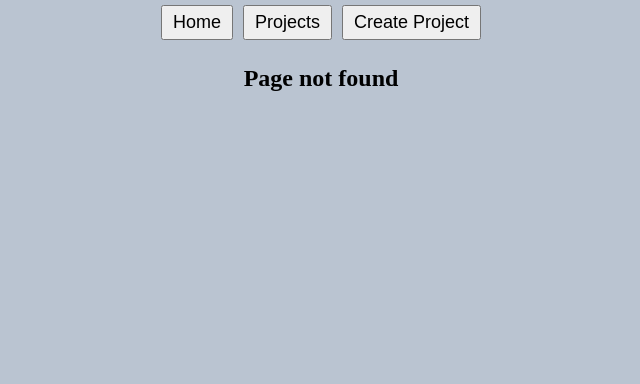
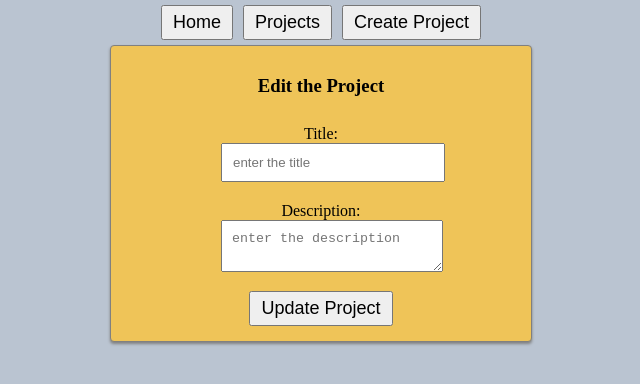
Before and after one commit to zee-fi/react-project-management, a React (Vite) app: page /projects/edit/1 in a window 1280 px wide. Before the commit this address had no page. Shown: the top 384 px of the page, without its empty margins (319-959 px from the left). Built offline with nearby package versions, Linux system fonts and the light colour scheme; no server answers.

Commit message:
add edit project functionality

```diff
--- a/src/App.jsx
+++ b/src/App.jsx
@@ -5,6 +5,7 @@ import Homepage from './pages/Homepage'
 import ProjectListPage from './pages/ProjectListPage'
 import CreateProject from './pages/CreateProject'
 import ProjectDetailsPage from './pages/ProjectDetailsPage'
+import EditProject from './pages/EditProject'
 
 function App() {
 
@@ -17,6 +18,7 @@ function App() {
         <Route path="/projects" element={<ProjectListPage />}></Route>
         <Route path="/projects/create" element={<CreateProject />}></Route>
         <Route path="/projects/:projectId" element={<ProjectDetailsPage />}></Route>
+        <Route path="/projects/edit/:projectId" element={<EditProject />} />
         <Route path="/*" element={<h2>Page not found</h2>}></Route>
       </Routes>
     </>
--- /dev/null
+++ b/src/pages/EditProject.jsx
@@ -0,0 +1,80 @@
+
+import axios from "axios";
+import { useState, useEffect } from "react";
+import { useNavigate, useParams } from "react-router-dom";
+
+import { API_URL } from "../config/api";
+
+
+function EditProject() {
+
+    const [title, setTitle] = useState("");
+    const [description, setDescription] = useState("");
+
+    const {projectId} = useParams();
+
+    const navigate = useNavigate();
+
+    useEffect( () => {
+        axios.get(`${API_URL}/projects/${projectId}`)
+            .then( response => {
+                setTitle(response.data.title);
+                setDescription(response.data.description)
+            })
+            .catch((error) => console.log("Error getting project details from the API...", error));
+    }, [projectId]);
+
+
+    const handleFormSubmit = (e) => {
+        e.preventDefault();
+
+        const newDetails = {
+            title: title,
+            description: description
+        }
+
+        axios.put(`${API_URL}/projects/${projectId}`, newDetails)
+            .then( response => {
+                navigate(`/projects/${projectId}`); // redirect to project details page
+            })
+            .catch(e => console.log("Error updating project...", e));
+    }
+
+
+    return (
+
+        <div className="EditProjectPage">
+
+            <h3>Edit the Project</h3>
+
+            <form onSubmit={handleFormSubmit}>
+
+                <label>
+                    Title:
+                    <input
+                        type="text"
+                        name="title"
+                        placeholder="enter the title"
+                        value={title}
+                        onChange={(e) => setTitle(e.target.value)}
+                    />
+                </label>
+
+                <label>
+                    Description:
+                    <textarea
+                        name="description"
+                        placeholder="enter the description"
+                        value={description}
+                        onChange={(e) => setDescription(e.target.value)}
+                    />
+                </label>
+
+                <button type="submit">Update Project</button>
+            </form>
+
+        </div>
+    );
+}
+
+export default EditProject;
```
